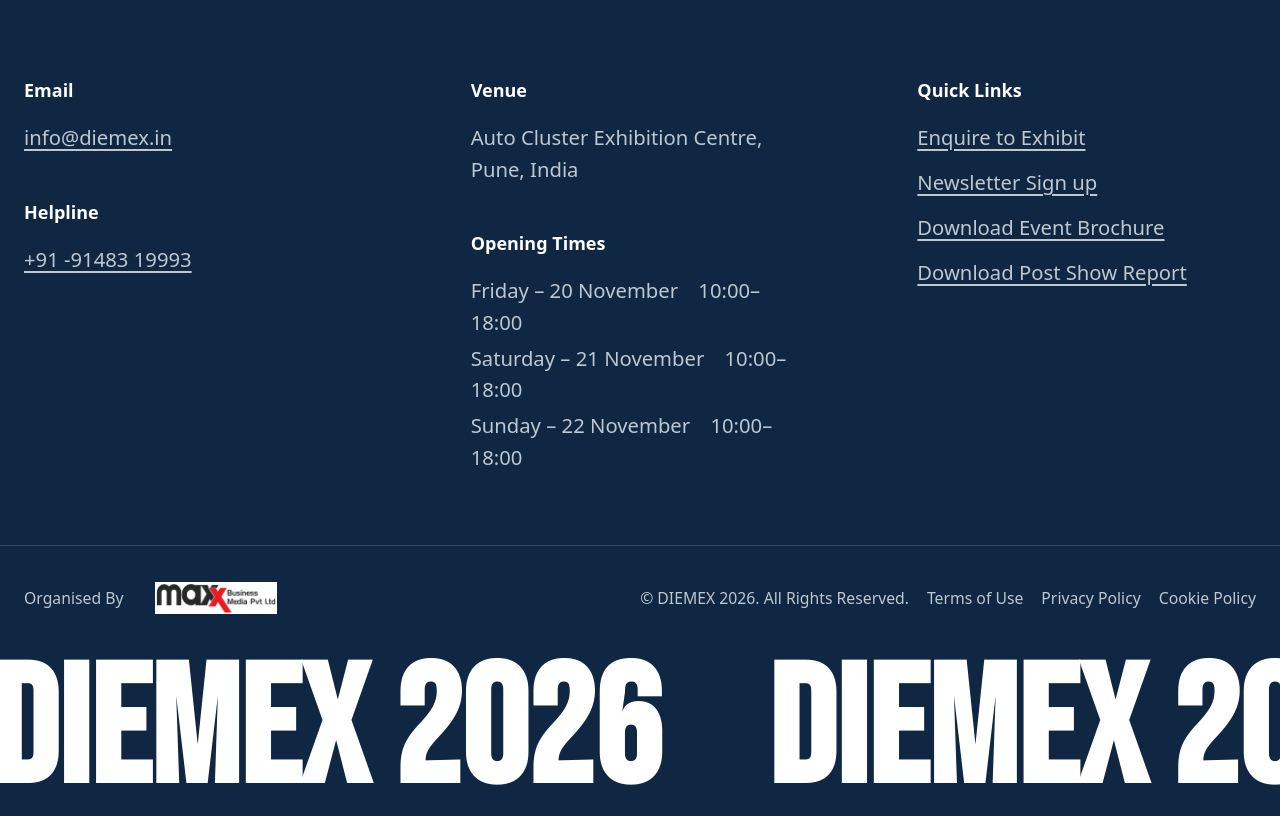
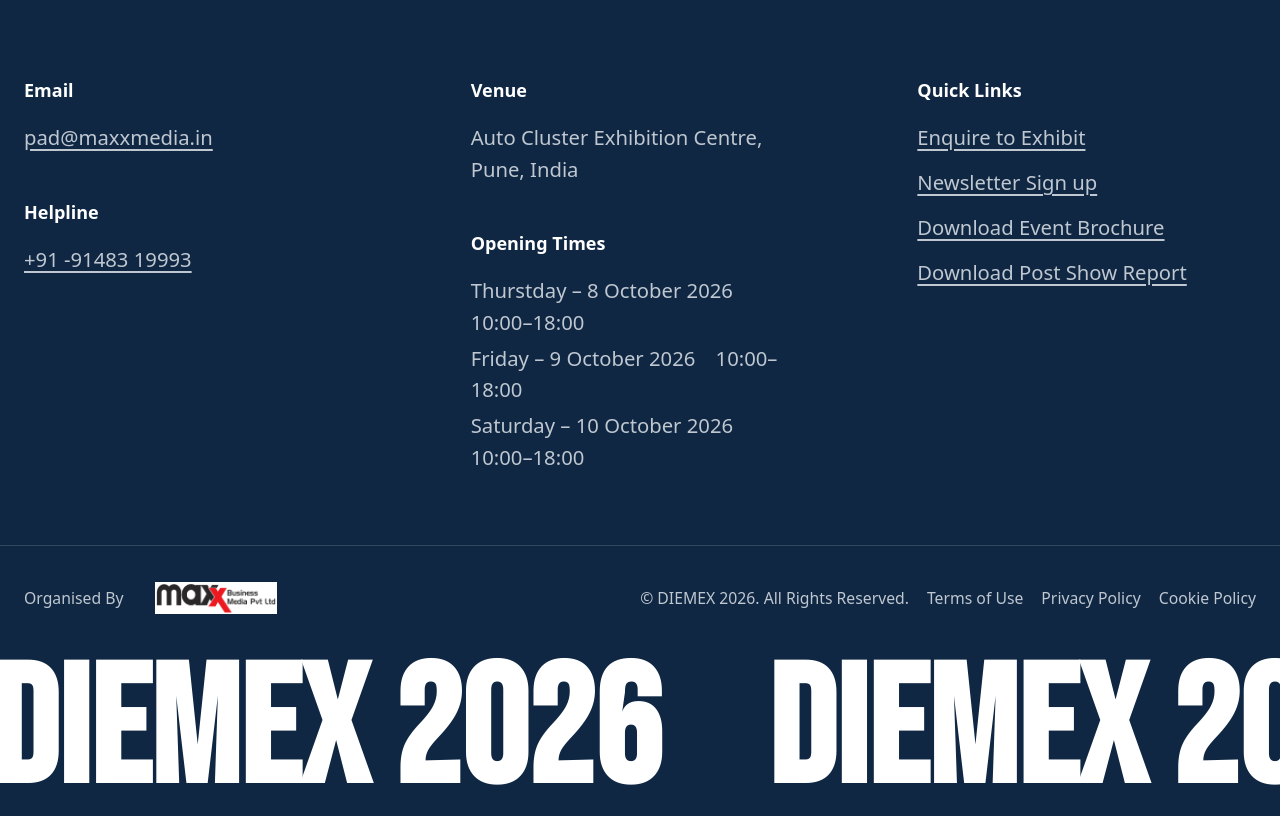
Before and after one commit to Sandeep1816/diemex, a Next.js app: page /contact-us in a window 1280 px wide. Shown: the part 2540-3356 px from the top of the page. Built offline with nearby package versions, Linux system fonts and the light colour scheme.

Commit message:
Update MainFooter.tsx

```diff
--- a/components/MainFooter.tsx
+++ b/components/MainFooter.tsx
@@ -12,17 +12,17 @@ export function MainFooter() {
             <div>
               <h3 className="text-base font-semibold mb-4">Email</h3>
               <a
-                href="mailto:mitt@ite.group"
+                href="mailto:pad@maxxmedia.in"
                 className="text-[#bfc7d1] underline underline-offset-4 hover:text-white transition"
               >
-                info@diemex.in
+                pad@maxxmedia.in
               </a>
             </div>
 
             <div>
               <h3 className="text-base font-semibold mb-4">Helpline</h3>
               <a
-                href="tel:+74957995585"
+                href="tel:+91 91483 19993"
                 className="text-[#bfc7d1] underline underline-offset-4 hover:text-white transition"
               >
               +91 -91483 19993
@@ -44,9 +44,9 @@ export function MainFooter() {
                 Opening Times
               </h3>
              <div className="space-y-1 text-[#bfc7d1]">
-  <p>Friday – 20 November 10:00–18:00</p>
-  <p>Saturday – 21 November 10:00–18:00</p>
-  <p>Sunday – 22 November 10:00–18:00</p>
+  <p>Thurstday – 8 October 2026 10:00–18:00</p>
+  <p>Friday    – 9 October 2026 10:00–18:00</p>
+  <p>Saturday  – 10 October 2026 10:00–18:00</p>
 </div>
 
             </div>
```
